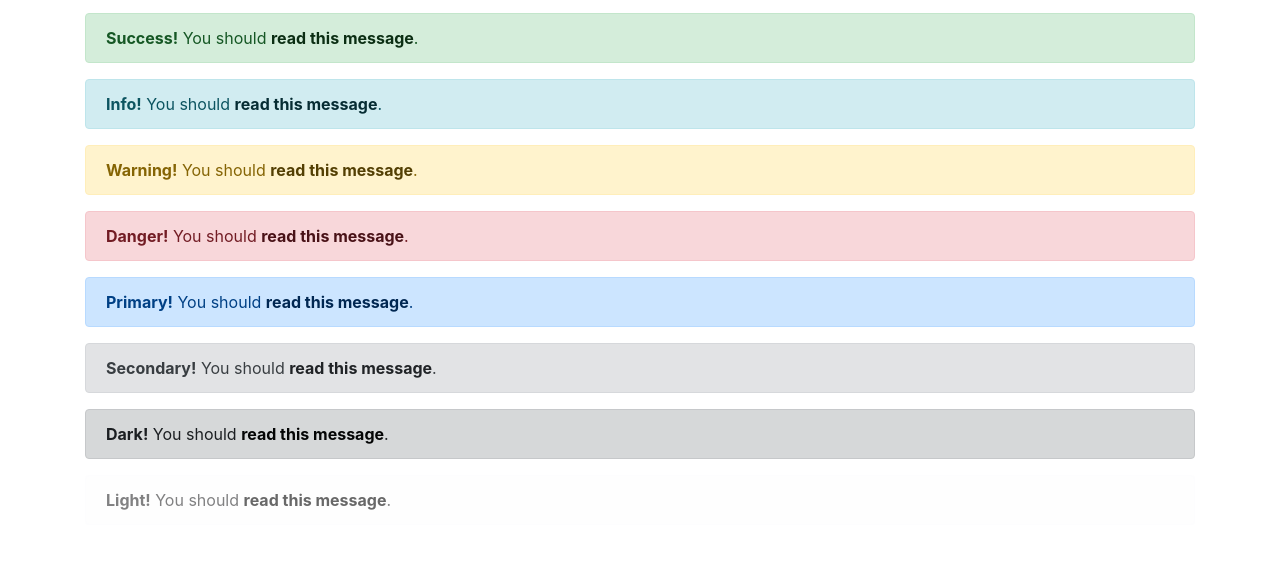
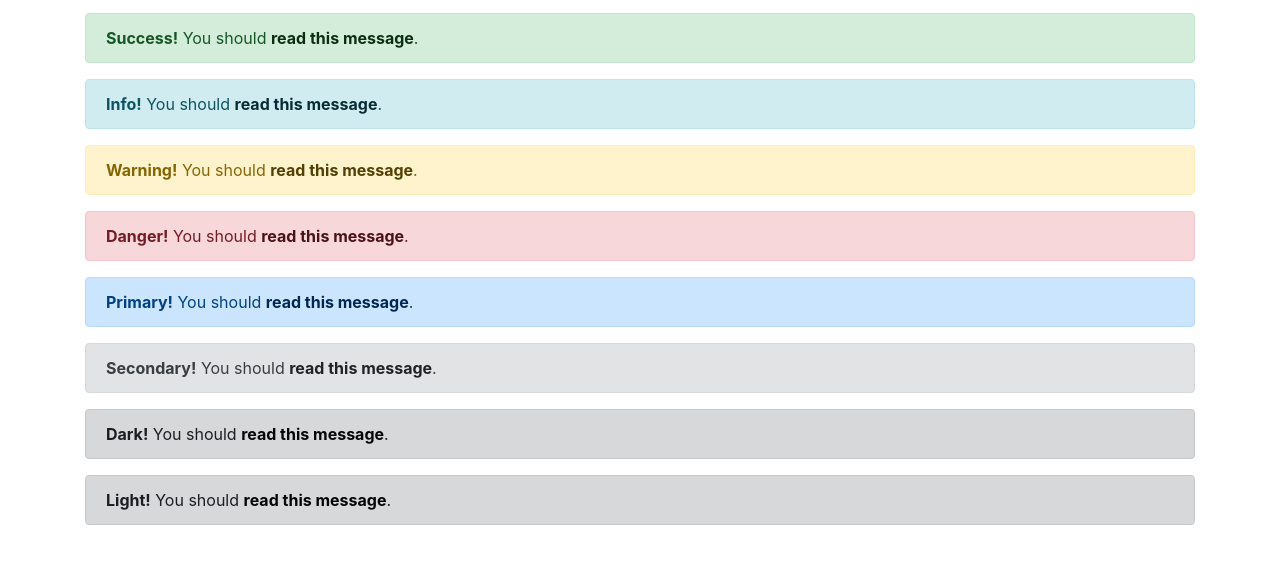
Before and after one commit to Ivy-Githae/bootsrapclass, a plain HTML site: page bootstrap/alerts.html in a window 1280 px wide. Shown: the part 163-726 px from the top of the page. Drawn offline with Linux system fonts and the light colour scheme.

Commit message:
Update alerts.html

```diff
--- a/bootstrap/alerts.html
+++ b/bootstrap/alerts.html
@@ -37,7 +37,7 @@
         <div class="alert alert-dark">
             <strong>Dark!</strong> You should <a href="#" class="alert-link">read this message</a>.
         </div>
-        <div class="alert alert-light">
+        <div class="alert alert-dark">
             <strong>Light!</strong> You should <a href="#" class="alert-link">read this message</a>.
         </div>
     </div>
```
